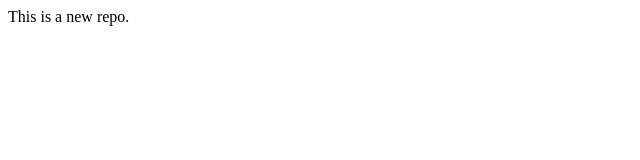
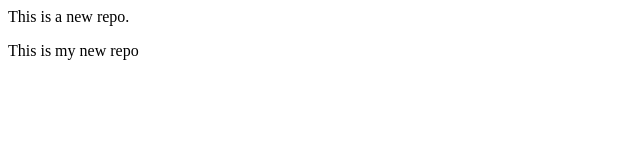
Before and after one commit to sanikagite16/localrepo, a plain HTML site: page index.html in a window 1280 px wide. Shown: the whole page, without its empty margins (0-640 px from the left). Drawn offline with Linux system fonts and the light colour scheme.

Commit message:
Add new feature

```diff
--- a/index.html
+++ b/index.html
@@ -1 +1,2 @@
 <p>This is a new repo.</p>
+<p>This is my new repo</p>
```
